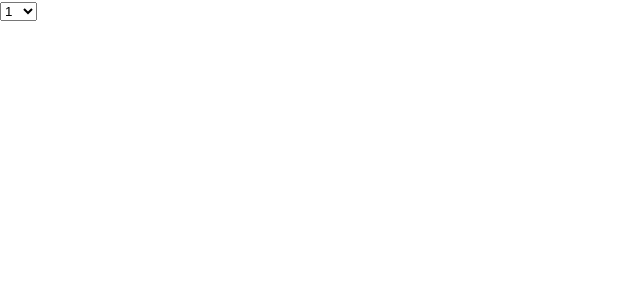
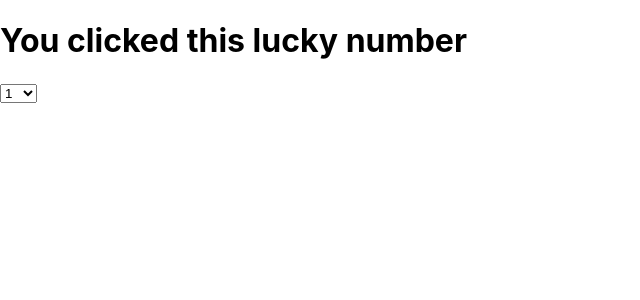
Before and after one commit to osamayounus786/my-app, a React (Create React App) app: page / in a window 1280 px wide. Shown: the top 300 px of the page, without its empty margins (0-640 px from the left). Built offline with nearby package versions, Linux system fonts and the light colour scheme.

Commit message:
ul commit

```diff
--- a/src/components/Axios.jsx
+++ b/src/components/Axios.jsx
@@ -9,7 +9,7 @@ function Axios(){
 
     return(
         <>
-        { num &&<h1>You clicked this {num}</h1>}
+        <h1>You clicked this {num} lucky number</h1>
         <select value={num} onChange = {(event)=>{
                 setNum(event.target.value)
         }}>
```
